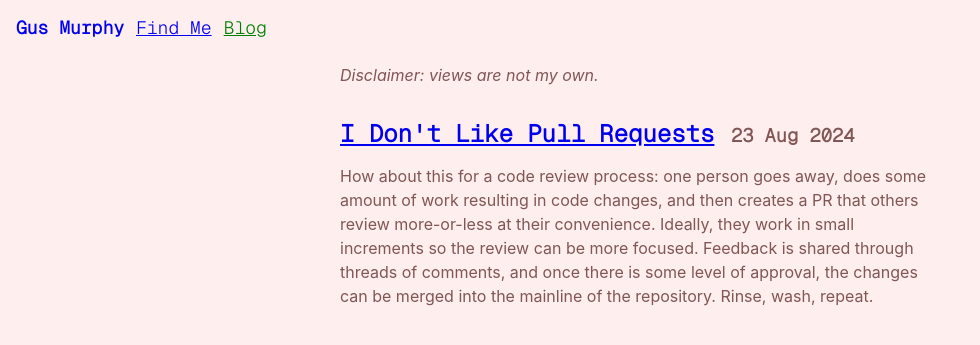
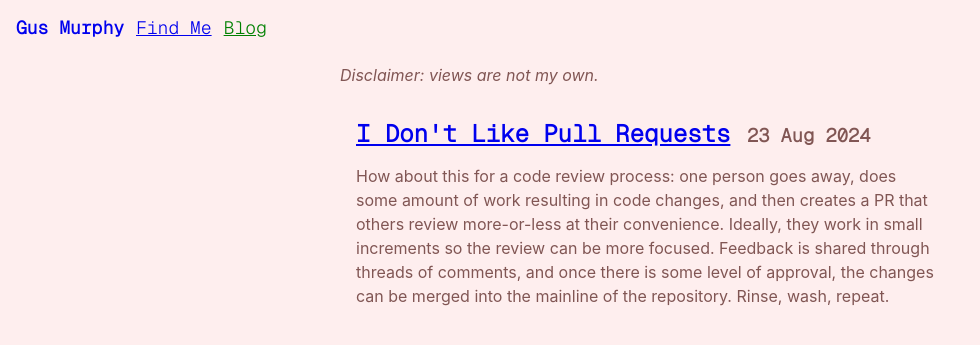
Before and after one commit to gusbmurphy/my-site, a Jekyll site: the page built from blog.html, in a window 1280 px wide. Shown: the top 345 px of the page, without its empty margins (0-980 px from the left). Built offline with Jekyll 4.4.1, drawn with Linux system fonts in a browser that asks for light colours.

Commit message:
Add styling for lists in content

```diff
--- a/_sass/main.scss
+++ b/_sass/main.scss
@@ -52,6 +52,14 @@ h6 {
   max-width: 600px;
 }
 
+.content ul {
+  padding-inline-start: 1rem;
+}
+
+.content li {
+  margin-bottom: 0.6rem;
+}
+
 .post-container {
   padding-bottom: 12rem;
 }
@@ -80,7 +88,8 @@ h6 {
 }
 
 .post-list-title {
-  h2, h3 {
+  h2,
+  h3 {
     display: inline;
   }
 
```
